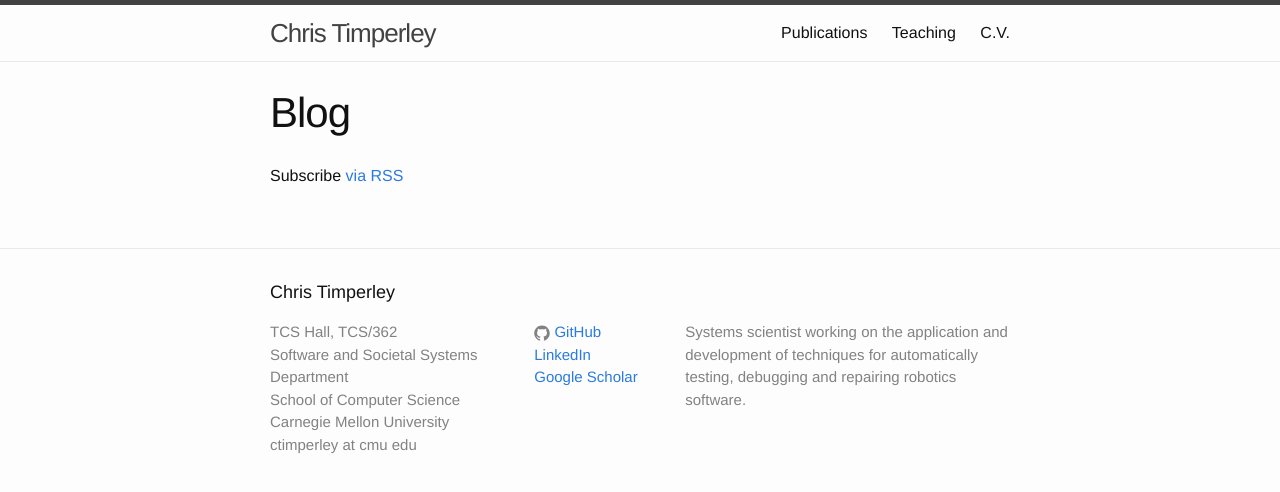
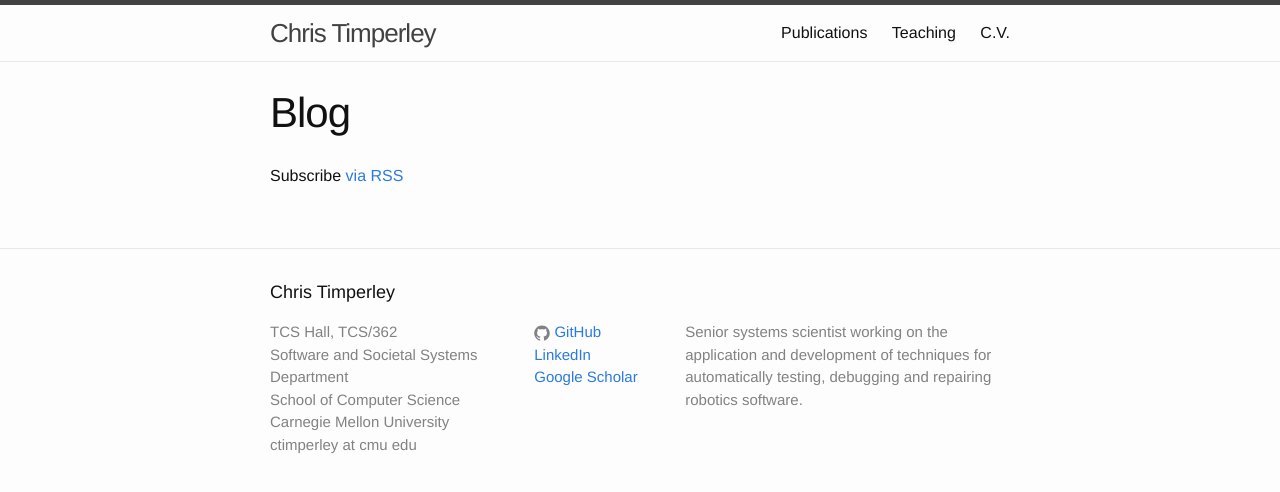
Before and after one commit to ChrisTimperley/ChrisTimperley.github.io, a Jekyll site: the page built from blog.html, in a window 1280 px wide. Shown: the top 492 px of the page. Built offline with Jekyll 4.4.1, drawn with Linux system fonts in a browser that asks for light colours; nearby versions of some CDN libraries.

Commit message:
updated title

```diff
--- a/_includes/footer.html
+++ b/_includes/footer.html
@@ -45,7 +45,7 @@
 
       <div class="footer-col  footer-col-3">
         <p class="text">
-          Systems scientist working on the application and development
+          Senior systems scientist working on the application and development
           of techniques for automatically testing, debugging and repairing
           robotics software.
         </p>
--- a/index.html
+++ b/index.html
@@ -4,7 +4,7 @@ layout: default
 <div class="home">
   <div style="margin-bottom: 10px; display: inline-block; position: relative">
     <image src="/images/profile.jpg" style="margin-left: 32px; width:160px; float: right"/>
-    <p align="justify">I research, teach, and build software as Systems Faculty in the
+    <p align="justify">I research, teach, and build software as Senior Systems Faculty in the
     <a href="https://s3d.cmu.edu">Software and Societal Systems Department</a> and the <a href="https://www.nrec.ri.cmu.edu">National Robotics Engineering Center</a> within the <a href="https://www.cmu.edu/scs">School of Computer Science</a> at
     <a href="https://www.cmu.edu">Carnegie Mellon University</a>.
     My research interests lie at the intersection of software engineering, robotics, and program analysis, with a focus on developing and evaluating new languages, tools, and techniques for building, testing, and debugging robotics software.
```
